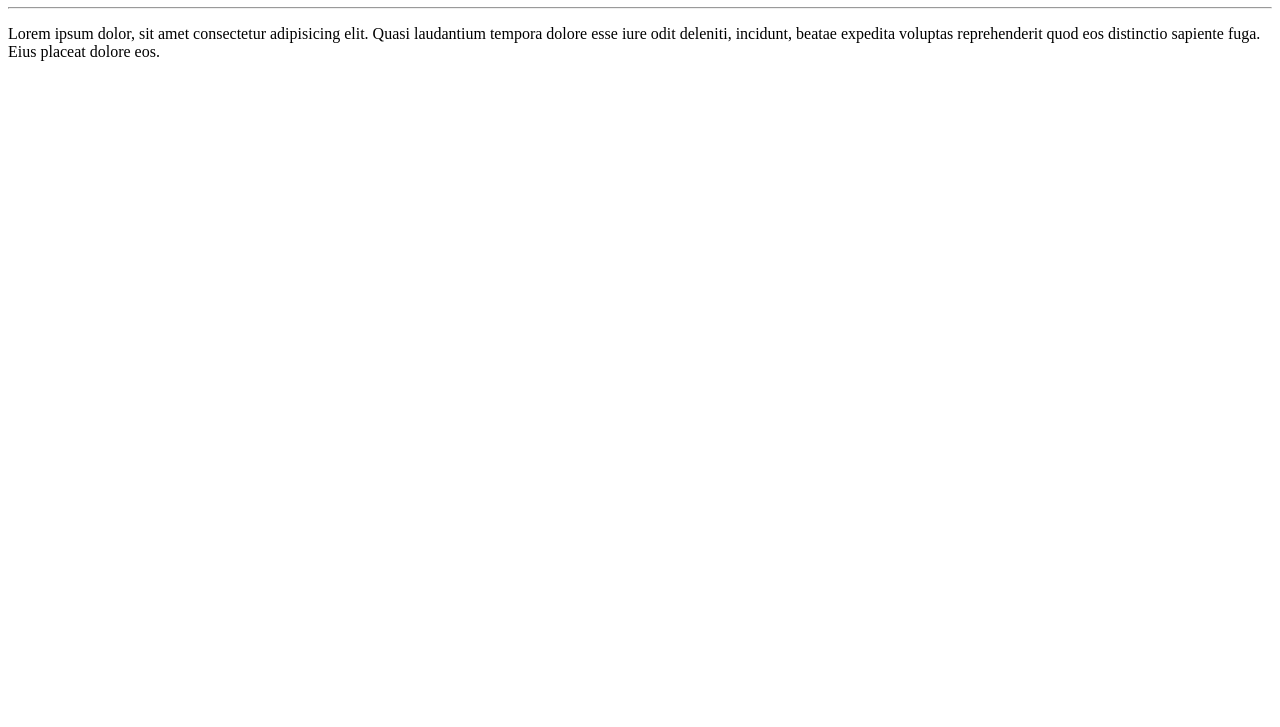
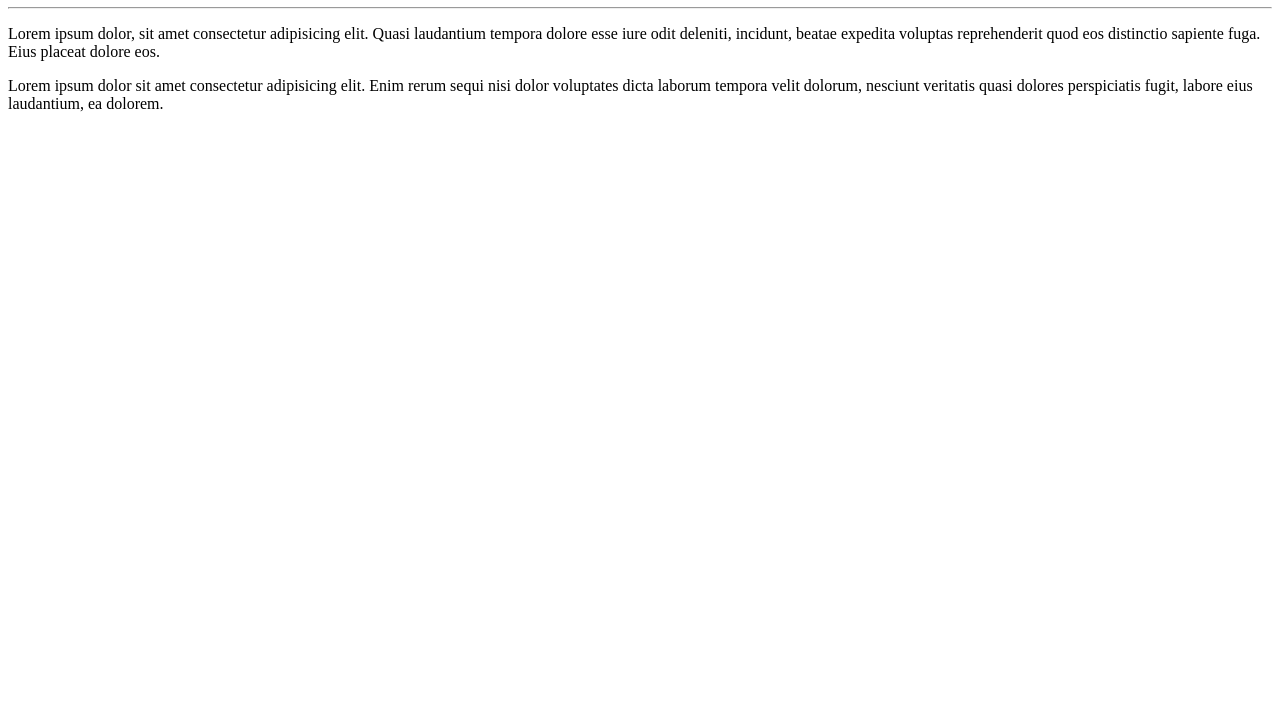
Before and after one commit to Juli0-Cezar/Ola-Mundo, a plain HTML site: page site-exemplo/index.html in a window 1280 px wide. Shown: the part 73-800 px from the top of the page. Drawn offline with Linux system fonts and the light colour scheme.

Commit message:
Adicionei um parágrafo

```diff
--- a/site-exemplo/index.html
+++ b/site-exemplo/index.html
@@ -9,5 +9,6 @@
     <h1>Olá, Mundo!</h1>
     <hr>
     <p>Lorem ipsum dolor, sit amet consectetur adipisicing elit. Quasi laudantium tempora dolore esse iure odit deleniti, incidunt, beatae expedita voluptas reprehenderit quod eos distinctio sapiente fuga. Eius placeat dolore eos.</p>
+    <p>Lorem ipsum dolor sit amet consectetur adipisicing elit. Enim rerum sequi nisi dolor voluptates dicta laborum tempora velit dolorum, nesciunt veritatis quasi dolores perspiciatis fugit, labore eius laudantium, ea dolorem.</p>
 </body>
 </html>
```
